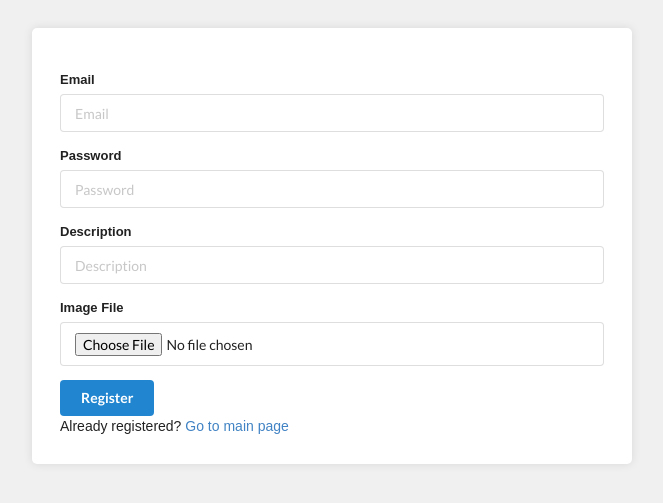
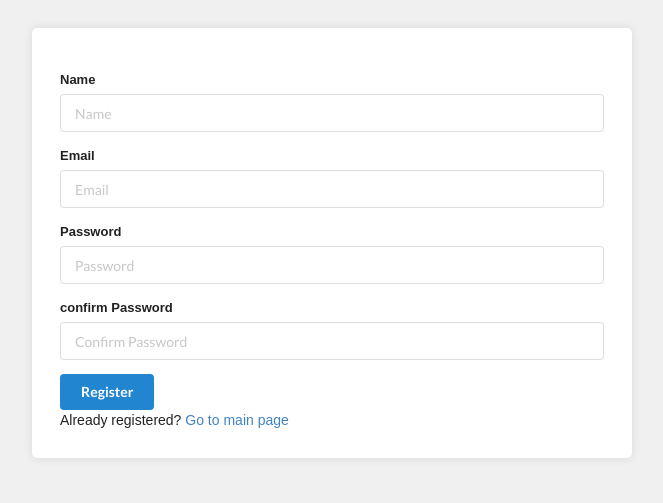
Before and after one commit to akaasula21/CloudNotify, a Flask app: page /register in a window 1280 px wide. Shown: the part 64-567 px from the top of the page, without its empty margins (308-971 px from the left). Run offline with Flask 3, Linux system fonts and the light colour scheme; some libraries are stand-ins or nearby versions.

Commit message:
upload html

```diff
--- a/app.py
+++ b/app.py
@@ -41,70 +41,82 @@ def register():
 
 @app.route('/upload', methods=["POST"])
 def upload():
-    # Get user information from the session or any authentication mechanism you're using
-    user_email = session.get("user_email")  # Replace with your actual user authentication logic
+    emails = request.form.getlist("emails[]")
+    uploaded_file = request.files['file']
+    filename = secure_filename(uploaded_file.filename)
 
-    if user_email:
-        f = request.files['file']
-        filename = secure_filename(f.filename)
+    # Upload file to AWS S3
+    s3_client = boto3.client("s3", aws_access_key_id=ACCESS_KEY, aws_secret_access_key=SECRET_KEY)
+    s3_key = "media/" + filename
+    s3_client.upload_fileobj(uploaded_file, AWS_STORAGE_BUCKET_NAME, s3_key)
 
-        # AWS S3 client setup
-        s3_client = boto3.client("s3", aws_access_key_id=ACCESS_KEY, aws_secret_access_key=SECRET_KEY)
-
-        # Upload file to S3 bucket
-        s3_key = "media/" + filename
-        s3_client.upload_fileobj(f, AWS_STORAGE_BUCKET_NAME, s3_key)
+    # Process the email addresses and perform necessary actions
+    # Example: send emails to the provided email addresses
+  # Redirect to desired page after processing
 
         # Database insertion
-        conn = psycopg2.connect(host=ENDPOINT, user=USR, password=PASSWORD, database=DBNAME, port='5432')
-        cur = conn.cursor()
-        cur.execute(
-            "INSERT INTO userdetails(email, imagelocation) VALUES(%s, %s);",
-            (user_email, s3_key)
-        )
-        conn.commit()
-        f.close()
+        # conn = psycopg2.connect(host=ENDPOINT, user=USR, password=PASSWORD, database=DBNAME, port='5432')
+        # cur = conn.cursor()
+        # cur.execute(
+        #     "INSERT INTO userdetails(email, imagelocation) VALUES(%s, %s);",
+        #     (user_email, s3_key)
+        # )
+        # conn.commit()
+        # f.close()
 
         # Lambda and SES integration (if needed)
-
-        return redirect("/mainpage")  # Redirect to the main page or wherever you want
-    else:
-        return redirect("/login")  # Redirect to the login page if not logged in
+    #
+    #     return redirect("/mainpage")  # Redirect to the main page or wherever you want
+    # else:
+    #     return redirect("/login")  # Redirect to the login page if not logged in
 
 
 @app.route('/add', methods=["POST"])
 def add():
+    name = request.form.get("name")
     email = request.form.get("email")
     password = request.form.get("password")
-    desc = request.form.get("description")
-    f = request.files['file']
-    filename = secure_filename(f.filename)
+    confirm_password = request.form.get("confirm_password")
 
-    # AWS S3 client setup
-    s3_client = boto3.client("s3", aws_access_key_id=ACCESS_KEY, aws_secret_access_key=SECRET_KEY)
-
-    # Upload file to S3 bucket
-    s3_key = "media/" + filename
-    s3_client.upload_fileobj(f, AWS_STORAGE_BUCKET_NAME, s3_key)
+    if password != confirm_password:
+        print("passwords do not match")
+    # f = request.files['file']
+    # filename = secure_filename(f.filename)
+    #
+    # # AWS S3 client setup
+    # s3_client = boto3.client("s3", aws_access_key_id=ACCESS_KEY, aws_secret_access_key=SECRET_KEY)
+    #
+    # # Upload file to S3 bucket
+    # s3_key = "media/" + filename
+    # s3_client.upload_fileobj(f, AWS_STORAGE_BUCKET_NAME, s3_key)
 
     # Database insertion
-    conn = psycopg2.connect(host=ENDPOINT, user=USR, password=PASSWORD, database=DBNAME, port='5432')
-    cur = conn.cursor()
-    cur.execute(
-        "INSERT INTO userdetails(email, password, description, imagelocation) VALUES(%s, %s, %s, %s);",
-        (email, password, desc, s3_key)
-    )
-    conn.commit()
-    f.close()
+    try:
+
+        conn = psycopg2.connect(host=ENDPOINT, user=USR, password=PASSWORD, database=DBNAME, port='5432')
+        cur = conn.cursor()
+        cur.execute(
+            "INSERT INTO userdetails(name, email, password) VALUES(%s, %s, %s, %s);",
+            (name, email, password)
+        )
+        conn.commit()
+        return render_template('upload.html')
+    except Exception as e:
+        print("Connection failed due to {}".format(e))
+        return redirect("/")
+
+
+    # f.close()
 
     # Lambda and SES integration
-    lambda_client = boto3.client('lambda', aws_access_key_id=ACCESS_KEY, aws_secret_access_key=SECRET_KEY, region_name='us-east-2')
-    lambda_payload = {"email": email}
-    lambda_client.invoke(FunctionName='akaasula_function', InvocationType='Event', Payload=json.dumps(lambda_payload))
-
-    return redirect("/")
+    # lambda_client = boto3.client('lambda', aws_access_key_id=ACCESS_KEY, aws_secret_access_key=SECRET_KEY, region_name='us-east-2')
+    # lambda_payload = {"email": email}
+    # print("email uploaded is", email)
+    # lambda_client.invoke(FunctionName='akaasula_function', InvocationType='Event', Payload=json.dumps(lambda_payload))
 
 
+
+@app.route('/')
 
 
 @app.route('/mainpage', methods=["GET"])
--- a/templates/login.html
+++ b/templates/login.html
@@ -43,7 +43,7 @@
 </head>
 <body>
   <header>
-    <h1>Sample Application</h1>
+    <h1>File Sharing Application</h1>
   </header>
 
   <div class="login-container">
--- a/templates/register.html
+++ b/templates/register.html
@@ -49,6 +49,10 @@
   <div class="register-container">
     <form class="ui form" action="/add" method="POST" enctype="multipart/form-data">
       <div class="field">
+        <label>Name</label>
+        <input type="text" name="name" placeholder="Name">
+      </div>
+      <div class="field">
         <label>Email</label>
         <input type="text" name="email" placeholder="Email">
       </div>
@@ -57,13 +61,17 @@
         <input type="password" name="password" placeholder="Password">
       </div>
       <div class="field">
-        <label>Description</label>
-        <input type="text" name="description" placeholder="Description">
+        <label>confirm Password</label>
+        <input type="password" name="confirm_password" placeholder="Confirm Password">
       </div>
-      <div class="field">
-        <label>Image File</label>
-        <input type="file" name="file">
-      </div>
+<!--      <div class="field">-->
+<!--        <label>Description</label>-->
+<!--        <input type="text" name="description" placeholder="Description">-->
+<!--      </div>-->
+<!--      <div class="field">-->
+<!--        <label>Image File</label>-->
+<!--        <input type="file" name="file">-->
+<!--      </div>-->
       <button class="ui blue button" type="submit">Register</button>
     </form>
     <p>Already registered? <a href="/">Go to main page</a></p>
```
Also changed, not shown: templates/upload.html (added, +19 -0 lines).
